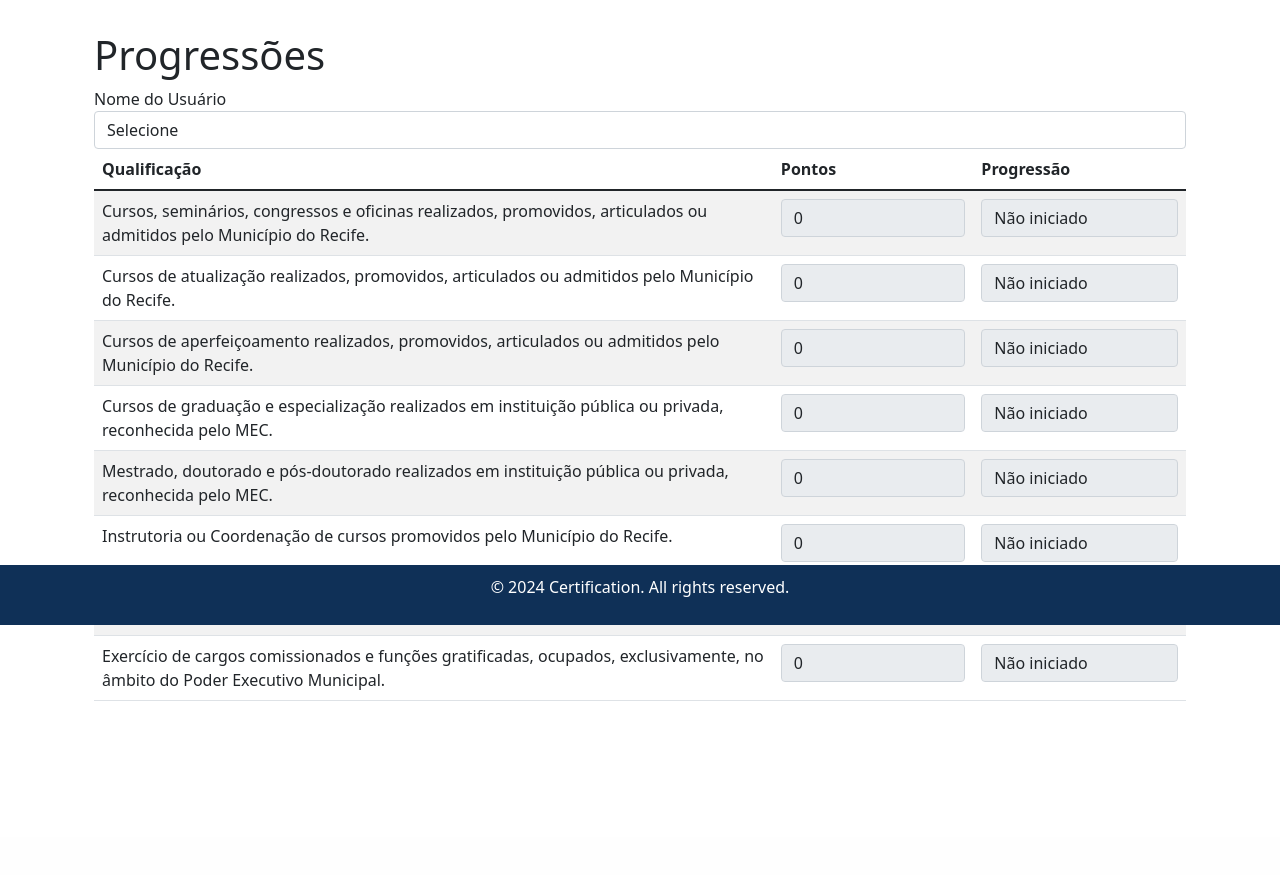
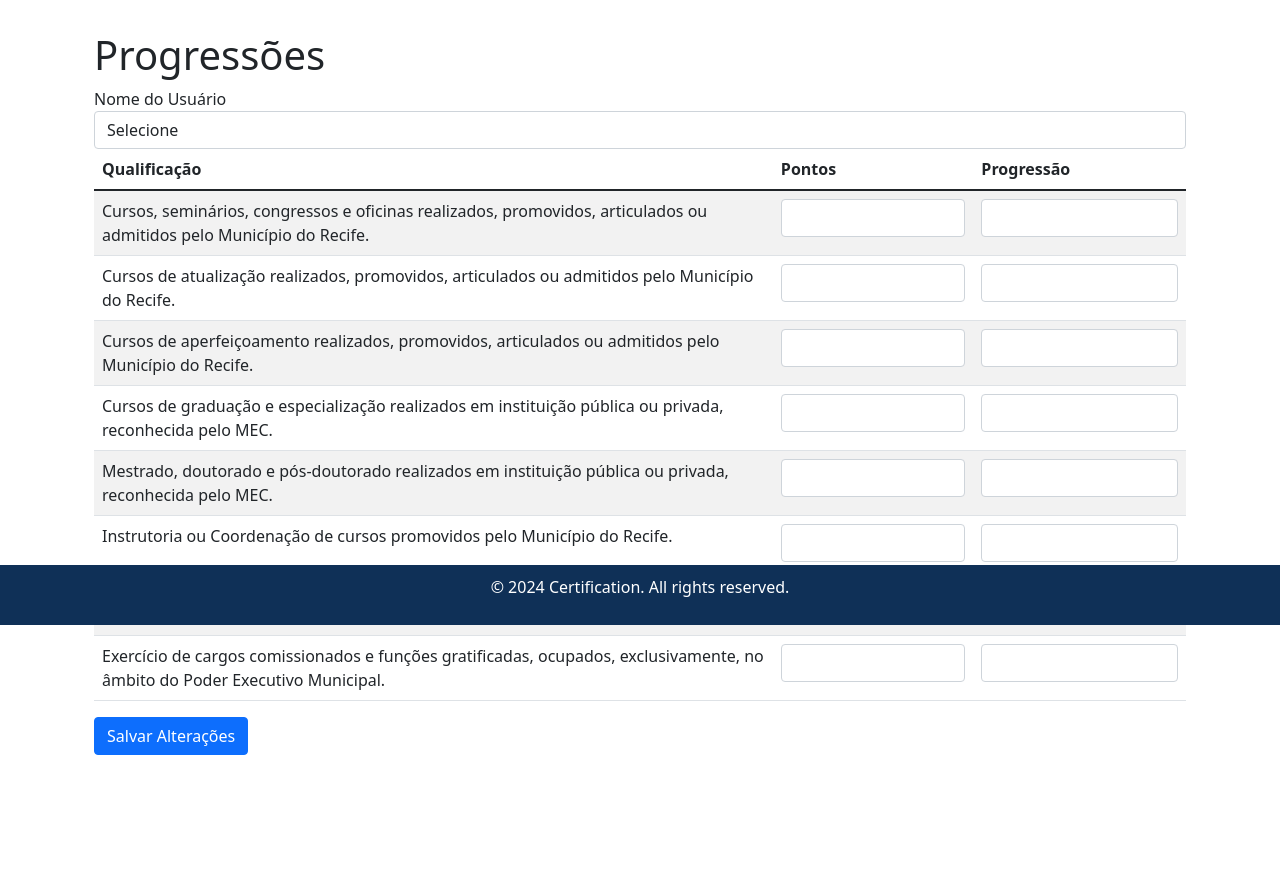
Before and after one commit to TN-Junior/certified-points, a Flask app: page /progressoes in a window 1280 px wide. Shown: the part 175-1050 px from the top of the page. Before the commit the page ends 876 px from the top, so only its background shows below. Run offline with Flask 3, Linux system fonts and the light colour scheme; the visitor is signed in with stand-in values (Sample User, id 1); some libraries are stand-ins or nearby versions.

Commit message:
Ajustando campos "pontos & progressão"

```diff
--- a/app.py
+++ b/app.py
@@ -567,9 +567,8 @@
 @app.route('/progressoes', methods=['GET', 'POST'])
 @login_required
 def progressoes():
-    # Busca todos os usuários cadastrados no sistema
-    usuarios = Usuario.query.all()
-    print(usuarios)  # Verifica se a lista de usuários está sendo retornada corretamente
+    # Busca todos os usuários cadastrados no sistema que não são administradores
+    usuarios = Usuario.query.filter(Usuario.role != 'admin').all()
 
     # Obtém o ID do usuário selecionado no formulário, se houver
     usuario_id = request.form.get('usuario')
@@ -584,27 +583,16 @@
     certificados_aprovados = Certificado.query.filter_by(usuario_id=usuario_id, aprovado=True).all()
 
     # Agrupar os pontos por qualificação
-    progressoes = {qual: {'pontos': 0, 'progressao': 'Não iniciado'} for qual in QUALIFICACOES}
+    progressoes = {qual: {'pontos': 0, 'progressao': ''} for qual in QUALIFICACOES}  # Deixe progressão em branco
     for certificado in certificados_aprovados:
         qualificacao = certificado.qualificacao
         pontos = certificado.pontos
 
         progressoes[qualificacao]['pontos'] += pontos
 
-        # Define a progressão com base nos pontos acumulados
-        if progressoes[qualificacao]['pontos'] >= 30:
-            progressoes[qualificacao]['progressao'] = 'Concluído'
-        elif progressoes[qualificacao]['pontos'] >= 15:
-            progressoes[qualificacao]['progressao'] = 'Em progresso'
-        else:
-            progressoes[qualificacao]['progressao'] = 'Não iniciado'
-
     # Renderiza o template com a lista de usuários e progressoes
     return render_template('progressoes.html', progressoes=progressoes, usuarios=usuarios, usuario_selecionado=usuario_id)
 
-
-    # Renderiza o template com a lista de usuários e progressoes
-    return render_template('progressoes.html', progressoes=progressoes, usuarios=usuarios, usuario_selecionado=usuario_id)
 
 
 
--- a/templates/progressoes.html
+++ b/templates/progressoes.html
@@ -41,15 +41,20 @@
                     <tr>
                         <td>{{ qualificacao }}</td>
                         <td>
-                            <input type="text" class="form-control" value="{{ dados.pontos }}" readonly>
+                            <!-- Campo "Pontos" preenchível, apenas números permitidos -->
+                            <input type="text" class="form-control" name="pontos_{{ loop.index }}" value="" inputmode="numeric" pattern="[0-9]*" oninput="this.value = this.value.replace(/[^0-9]/g, '')">
                         </td>
                         <td>
-                            <input type="text" class="form-control" value="{{ dados.progressao }}" readonly>
+                            <!-- Campo "Progressão" preenchível, apenas números permitidos -->
+                            <input type="text" class="form-control" name="progressao_{{ loop.index }}" value="" inputmode="numeric" pattern="[0-9]*" oninput="this.value = this.value.replace(/[^0-9]/g, '')">
                         </td>
                     </tr>
                     {% endfor %}
                 </tbody>
             </table>
+
+            <!-- Botão para submeter o formulário se necessário -->
+            <button type="submit" class="btn btn-primary">Salvar Alterações</button>
         </form>
     </div>
 </div>
```
